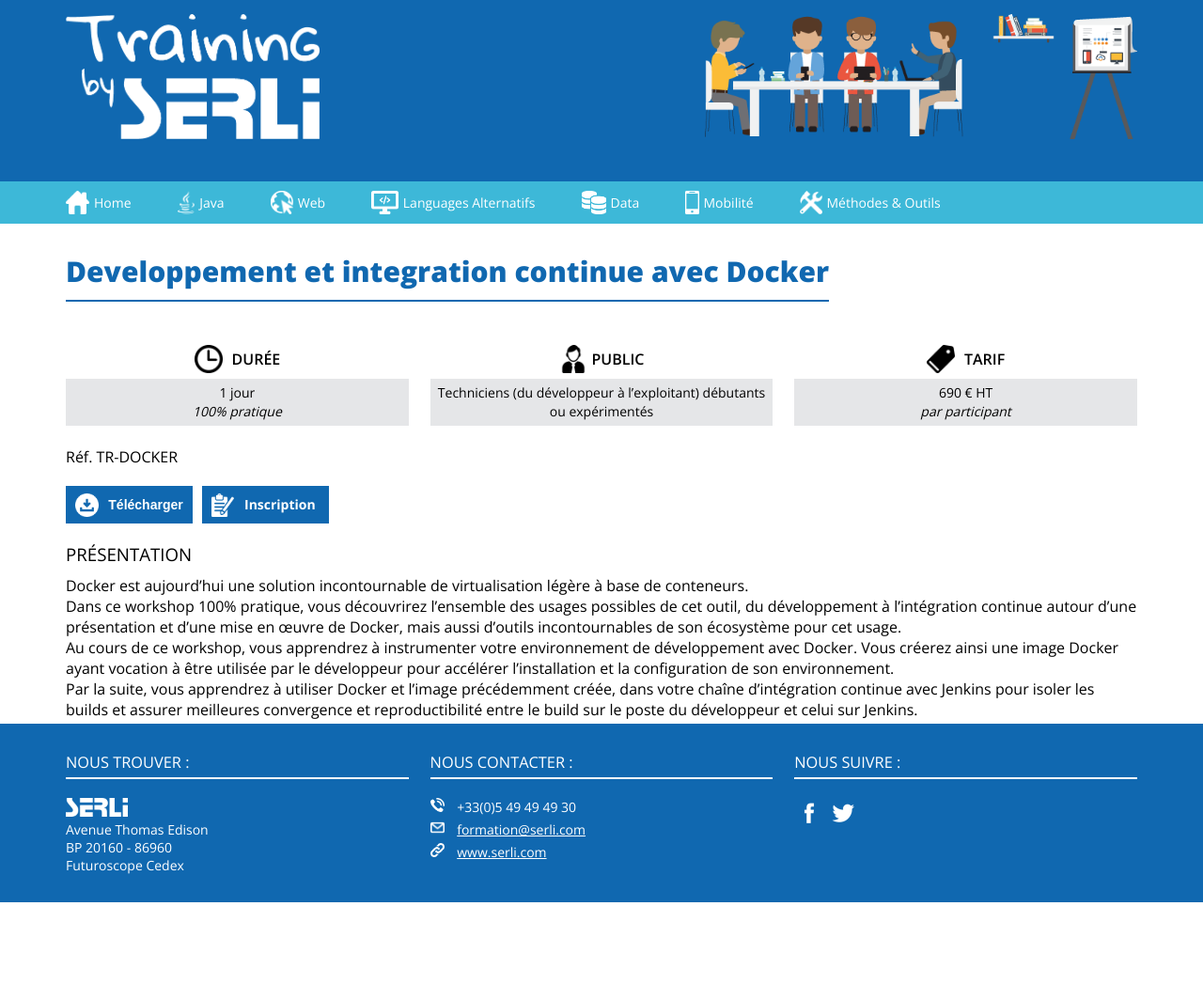
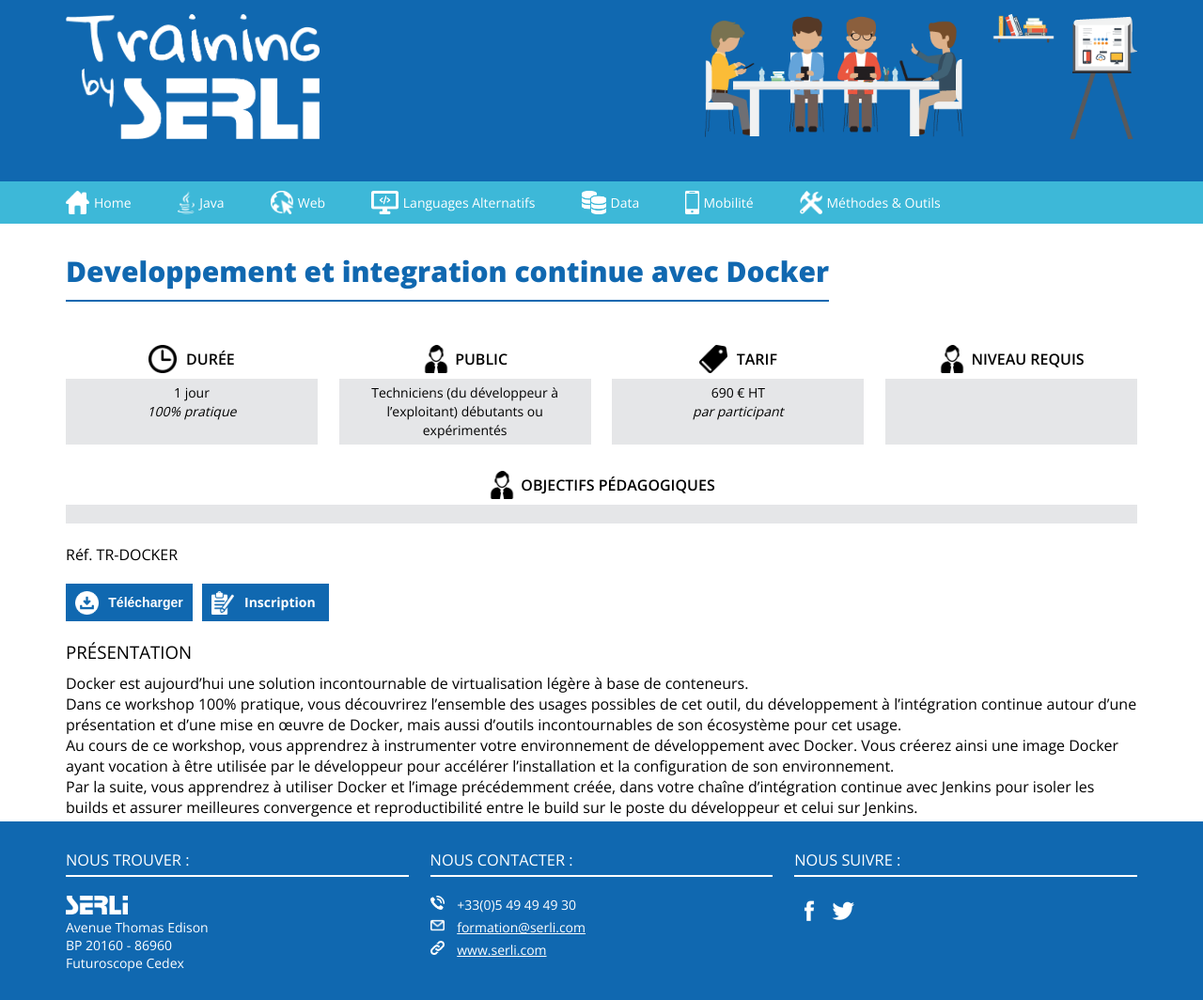
Before and after one commit to Serli/training-by-serli, a Jekyll site: the page built from Summary/MethodesOutils/_posts/2017-02-09-DeveloppementEtIntegrationContinueAvecDocker.md, in a window 1280 px wide. Shown: the whole page at 94% size. Built offline with Jekyll 4.4.1, drawn with Linux system fonts in a browser that asks for light colours; nearby versions of some CDN libraries; before the commit the page ends 960 px from its top, so only the background shows below that.

Commit message:
adding objectives and level

```diff
--- a/_layouts/training.html
+++ b/_layouts/training.html
@@ -38,10 +38,40 @@
         </div>
       </div>
     </div>
+    <div class="detail-block">
+      <div class="detail-public">
+        <div class="detail-header detail-required-level-header">
+          <p>{{' '}}NIVEAU REQUIS</p>
+        </div>
+        <div class="detail-content detail-public-content">
+          <p>{{ page.required-level }}</p>
+        </div>
+      </div>
+    </div>
   </div>
   <!-- ///////////////////////////////////////////////////////////////////// -->
   <br/>
   <!-- /// reference /////////////////////////////////////////////////////// -->
+  <div class="objectives-and-level clearfix">
+    <div class="detail-block">
+      <div class="detail-duration">
+        <div class="detail-header detail-educational-objectives-header">
+          <p>{{' '}}OBJECTIFS PÉDAGOGIQUES</p>
+        </div>
+        <div class="detail-educational-objectives"
+          <ul>
+          {% for educational-objective in page.educational-objectives %}
+            <li>{{educational-objective}}</li>
+          {% endfor %}
+          </ul>
+        </div>
+      </div>
+    </div>
+  </div>
+  <!-- ///////////////////////////////////////////////////////////////////// -->
+  <br/>
+  <!-- /// reference /////////////////////////////////////////////////////// -->
+
   {% if page.ref %}
     <p id="ref">Réf. {{ page.ref }}</p>
   {% endif %}
--- a/_sass/_layout.scss
+++ b/_sass/_layout.scss
@@ -41,6 +41,7 @@
 }
 body{
 	font-family:$typo-open;
+	margin-bottom: 50px;
 }
 .containerdefault{
 	.page-title{
@@ -186,6 +187,7 @@
 			}
 			article {
 				padding:30px 0 30px 0;
+				// margin-bottom: 50px;
 				.page-title{
 					margin-bottom:40px;
 					h2{
@@ -426,10 +428,10 @@
 							background:#e5e6e8;
 							margin-bottom:20px;
 							@media (min-width:$screen-sm){
-								width:32%;
+								width:23.5%;
 								margin-right:2%;
 								margin-bottom:0;
-								&:nth-child(3){
+								&:nth-child(4){
 									margin-right:0;
 								}
 							}
@@ -463,6 +465,75 @@
 									padding: 10px 0 10px 40px;
 									font-weight:600;
 								}
+							}
+							.detail-required-level-header{
+								p{
+									background:url(../assets/detail/public.png) no-repeat left;
+									background-size:auto 30px;
+									padding: 10px 0 10px 35px;
+									font-weight:600;
+								}
+							}
+							.detail-content{
+								text-align:center;
+								min-height:50px;
+								padding:5px;
+								display: flex;
+  							justify-content: center;
+  							flex-direction: column;
+								p{
+									font-size:14px;
+									line-height: 20px;
+								}
+							}
+						}
+					}
+					.objectives-and-level{
+						@media (min-width:$screen-sm){
+							display:flex;
+						}
+						.detail-block{
+							width:100%;
+							float:left;
+							background:#e5e6e8;
+							margin-bottom:20px;
+							@media (min-width:$screen-sm){
+								width:100%;
+								margin-right:0%;
+								margin-bottom:0;
+								&:nth-child(2){
+									margin-right:0;
+								}
+							}
+							.detail-header{
+								text-align:center;
+								background:$white;
+								p{
+									display:inline-block;
+								}
+							}
+							.detail-educational-objectives-header{
+								p{
+									background:url(../assets/detail/public.png) no-repeat left;
+									background-size:auto 30px;
+									padding: 10px 0 10px 35px;
+									font-weight:600;
+								}
+							}
+							.detail-required-level-header{
+								p{
+									background:url(../assets/detail/public.png) no-repeat left;
+									background-size:auto 30px;
+									padding: 10px 0 10px 35px;
+									font-weight:600;
+								}
+							}
+							.detail-educational-objectives {
+									text-align: left;
+									background-size:auto 30px;
+									padding: 10px 0 10px 35px;
+									font-weight:600;
+									margin-right:0%;
 							}
 							.detail-content{
 								text-align:center;
```
